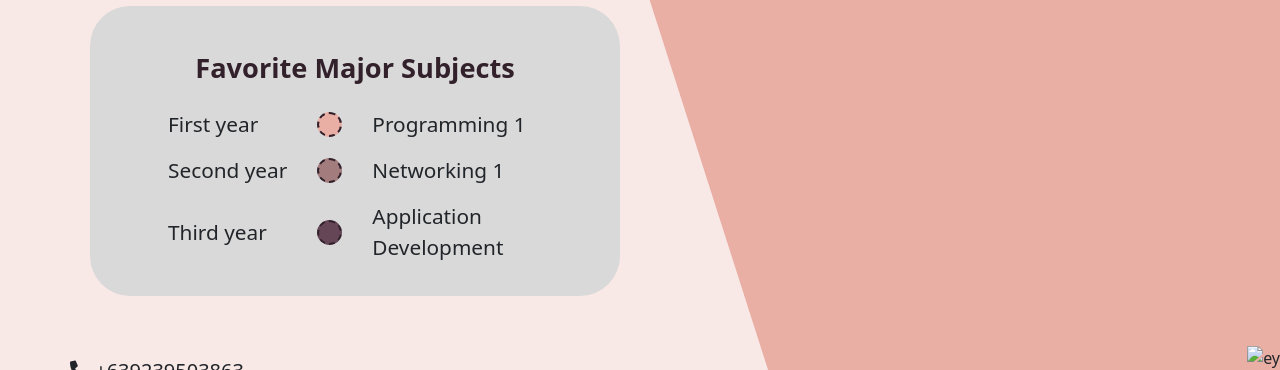
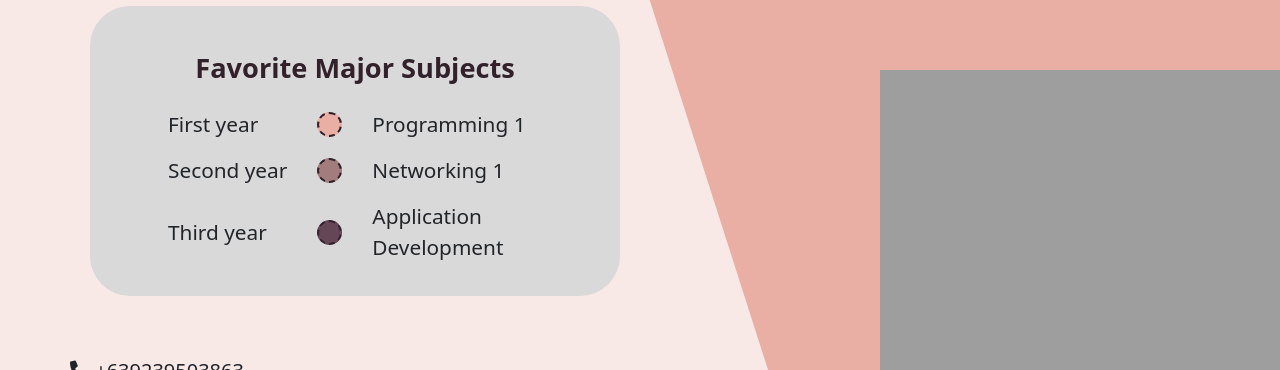
Before and after one commit to Hyeonnnnnn/Project-in-IAS, a plain HTML site: page index.html in a window 1280 px wide. Shown: the part 430-800 px from the top of the page. Drawn offline with nearby package versions, Linux system fonts and the light colour scheme; the site is published under a folder, as on GitHub Pages, so addresses that start at the root find nothing.

Commit message:
Update index.html

```diff
--- a/index.html
+++ b/index.html
@@ -73,7 +73,7 @@
     </div>
 </div>
 
-<img src="/assets/images/profile.png" alt="ey" class="profile-img">
+<img src="./assets/images/profile.png" alt="ey" class="profile-img">
 
   <script src="https://cdn.jsdelivr.net/npm/bootstrap@5.3.3/dist/js/bootstrap.bundle.min.js" integrity="sha384-YvpcrYf0tY3lHB60NNkmXc5s9fDVZLESaAA55NDzOxhy9GkcIdslK1eN7N6jIeHz" crossorigin="anonymous"></script>
 </body>
```
